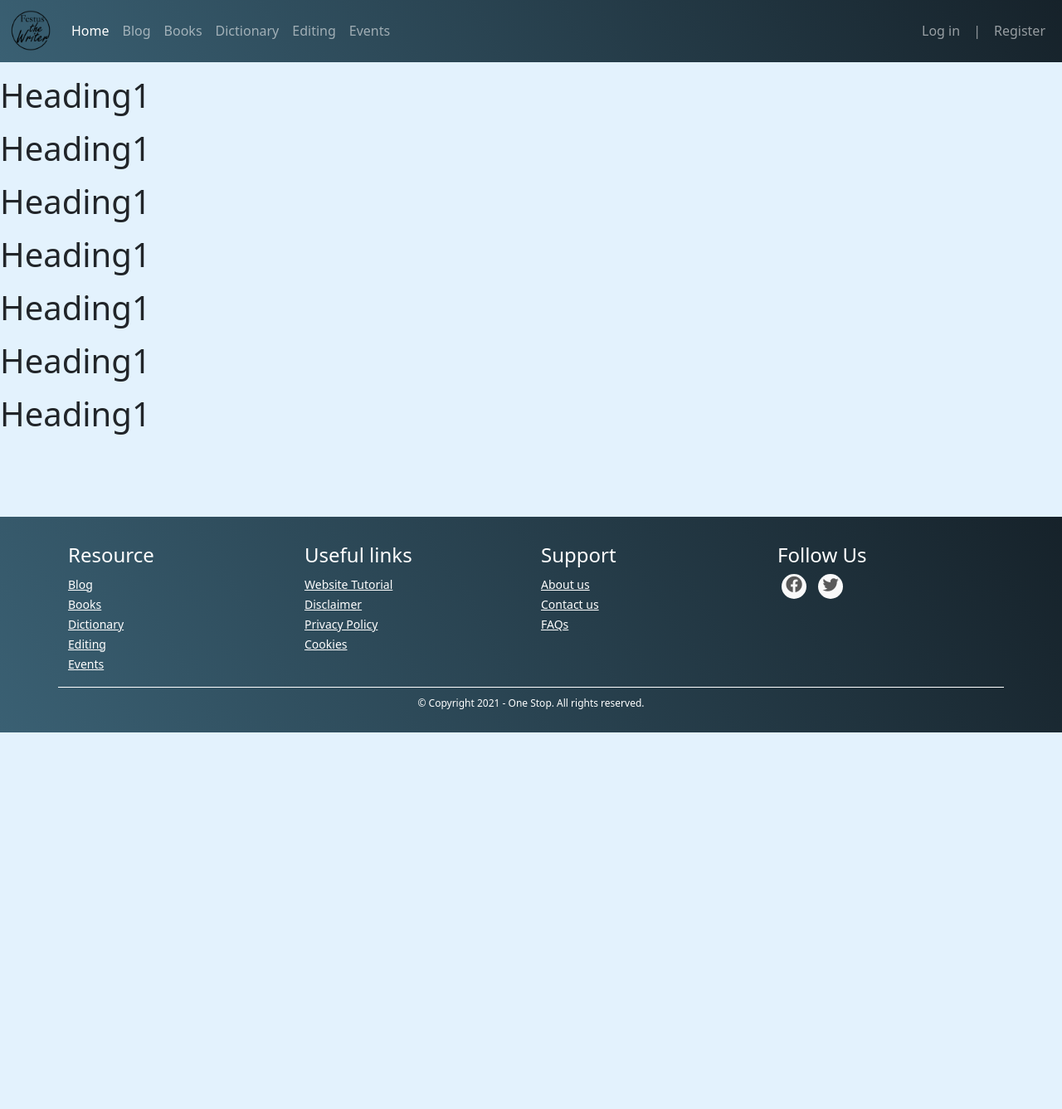
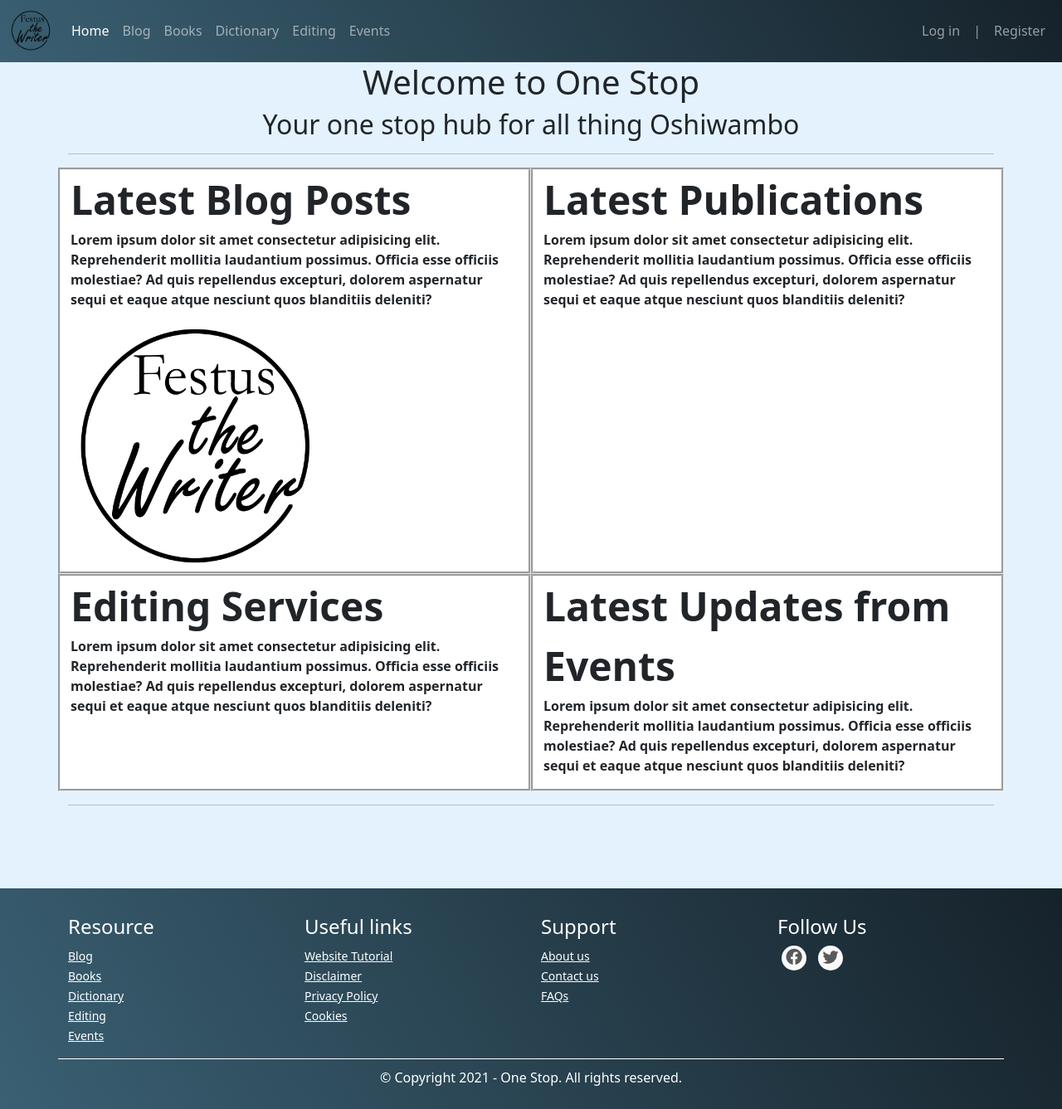
Before and after one commit to abiatarfestus/onestop, a Django app: template onestop/dictionary/templates/dictionary/onestop_layout.html in a window 1280 px wide. Shown: the part 55-1392 px from the top of the page at 83% size. Before the commit the page ends 938 px from the top, so only its background shows below. Run offline with Django 3.2, Linux system fonts and the light colour scheme; the template is opened without the code that fills it, so the values that code supplies are empty; some libraries are stand-ins or nearby versions.

Commit message:
Designed Onestop layout page

```diff
--- a/onestop/dictionary/static/dictionary/css/onestop.css
+++ b/onestop/dictionary/static/dictionary/css/onestop.css
@@ -1,3 +1,4 @@
+/* Use REM instead of EM: EM set font size relative toimmediate parent element, whereas REM sets font size reltive root html font size */
 /*HEADER*/
 nav {
 	background: #16222a;
@@ -8,6 +9,23 @@ nav {
 /*BODY*/
 body {
 	background-color: #e3f2fd;
+}
+
+h1,
+h2 {
+	text-align: center;
+}
+
+.col {
+	background-color: white;
+	font-weight: bold;
+	font-size: 3rem;
+	/* border: solid; */
+	/* border-radius: 5%; */
+	border-style:groove;
+}
+p {
+	font-size:medium;
 }
 
 /*FOOTER*/
--- a/onestop/dictionary/templates/dictionary/onestop_layout.html
+++ b/onestop/dictionary/templates/dictionary/onestop_layout.html
@@ -69,15 +69,33 @@
         </div>
       </div>
     </nav>
-<p><h1>Heading1</h1></p>
-<p><h1>Heading1</h1></p>
-<p><h1>Heading1</h1></p>
-<p><h1>Heading1</h1></p>
-<p><h1>Heading1</h1></p>
-<p><h1>Heading1</h1></p>
-<p><h1>Heading1</h1></p>
-
-    {% block content %}{% endblock %}
+    {% block content %}
+<div class="container">
+  <h1>Welcome to One Stop</h1>
+  <h2>Your one stop hub for all thing Oshiwambo</h2>
+  <hr>
+      <div class="row row-cols-2">
+        <div class="col">
+          Latest Blog Posts
+          <p>Lorem ipsum dolor sit amet consectetur adipisicing elit. Reprehenderit mollitia laudantium possimus. Officia esse officiis molestiae? Ad quis repellendus excepturi, dolorem aspernatur sequi et eaque atque nesciunt quos blanditiis deleniti?</p>
+          <img src="/onestop/dictionary/static/dictionary/images/logo_festus_the_writer.png" alt="" width=300 height="300">
+        </div>
+        <div class="col">
+          Latest Publications
+          <p>Lorem ipsum dolor sit amet consectetur adipisicing elit. Reprehenderit mollitia laudantium possimus. Officia esse officiis molestiae? Ad quis repellendus excepturi, dolorem aspernatur sequi et eaque atque nesciunt quos blanditiis deleniti?</p>
+        </div>
+        <div class="col">
+          Editing Services
+          <p>Lorem ipsum dolor sit amet consectetur adipisicing elit. Reprehenderit mollitia laudantium possimus. Officia esse officiis molestiae? Ad quis repellendus excepturi, dolorem aspernatur sequi et eaque atque nesciunt quos blanditiis deleniti?</p>
+        </div>
+        <div class="col">
+          Latest Updates from Events
+          <p>Lorem ipsum dolor sit amet consectetur adipisicing elit. Reprehenderit mollitia laudantium possimus. Officia esse officiis molestiae? Ad quis repellendus excepturi, dolorem aspernatur sequi et eaque atque nesciunt quos blanditiis deleniti?</p>
+        </div>
+      </div>
+  <hr>
+</div>
+  {% endblock %}
 
     <footer class="mainfooter" role="contentinfo">
       <div class="footer-middle">
```
